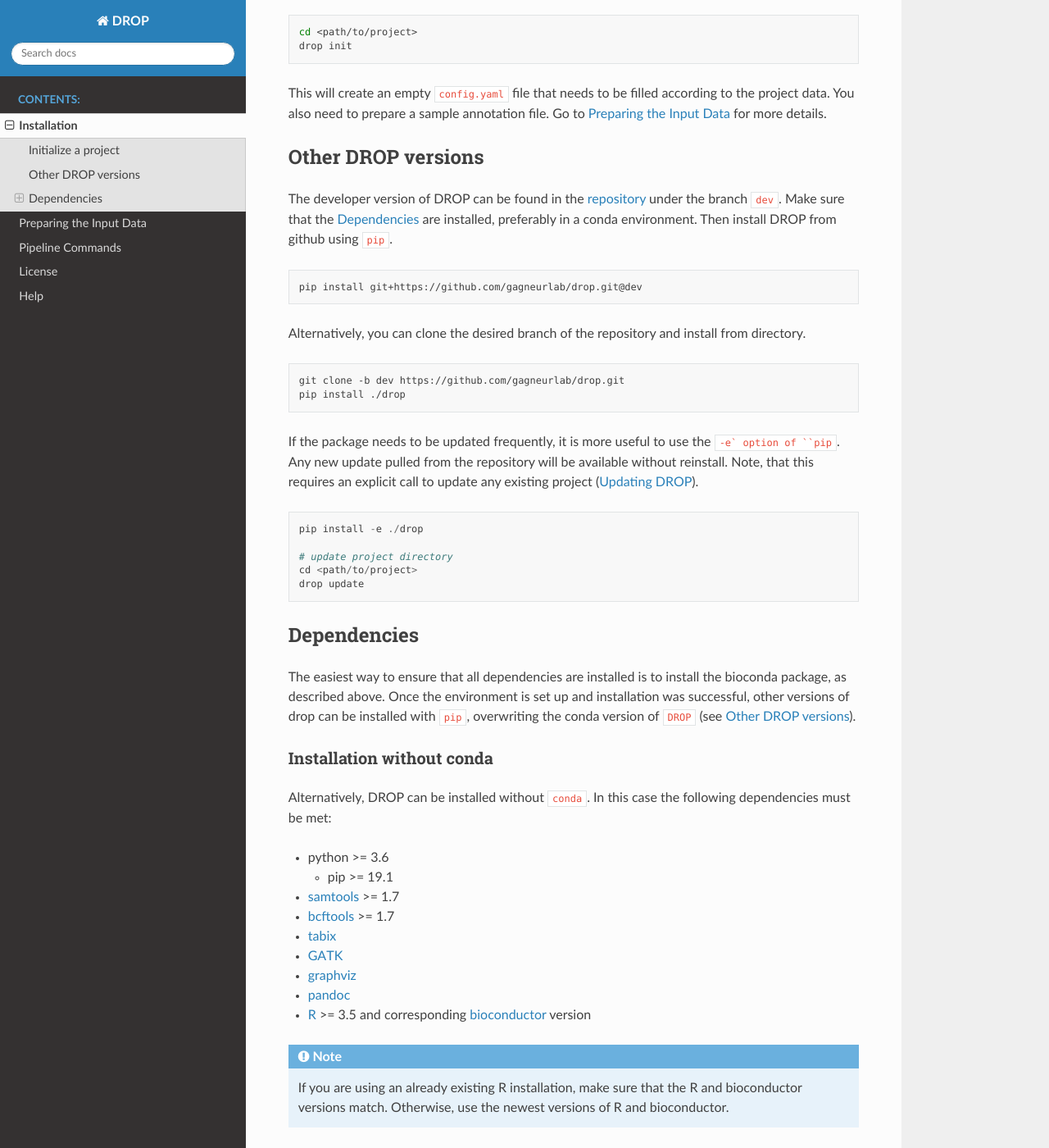
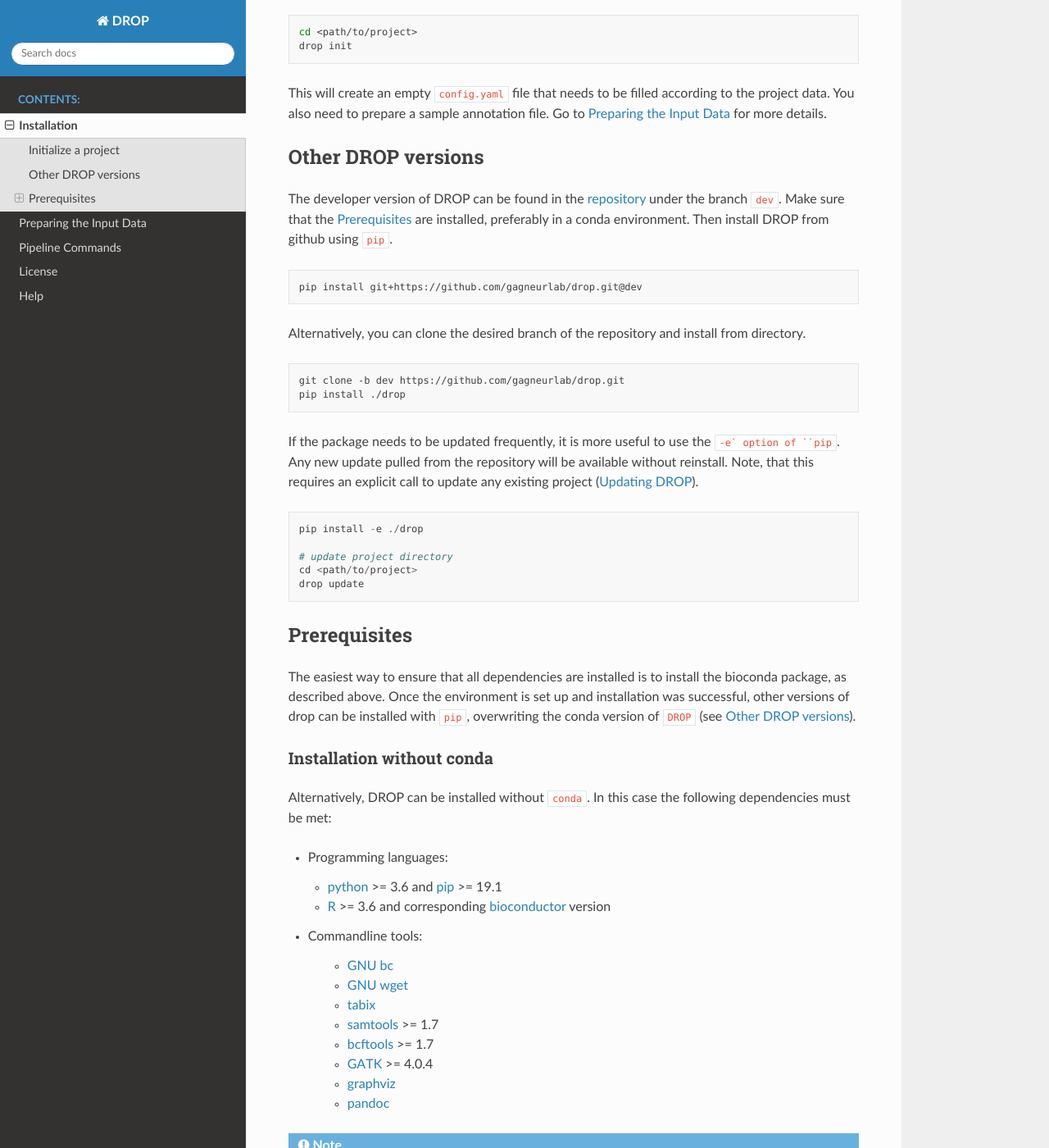
Before and after one commit to gagneurlab/drop, a Sphinx documentation site: the page built from docs/source/installation.rst, in a window 1280 px wide and 1400 px high, scrolled down 914 px. Shown: the whole window at 82% size. Built offline with Sphinx 7.4.7 and the Read the Docs theme 2.0.0, drawn with Linux system fonts in a browser that asks for light colours.

Commit message:
applied requested changes

```diff
--- a/docs/source/installation.rst
+++ b/docs/source/installation.rst
@@ -55,7 +55,7 @@ Other DROP versions
 
 The developer version of DROP can be found in the `repository <https://github.com/gagneurlab/drop>`_ under the branch
 ``dev``.
-Make sure that the :any:`dependencies` are installed, preferably in a conda environment.
+Make sure that the :any:`prerequisites` are installed, preferably in a conda environment.
 Then install DROP from github using ``pip``.
 
 .. code-block:: bash
@@ -83,10 +83,10 @@ Note, that this requires an explicit call to update any existing project (:any:`
     drop update
 
 
-.. _dependencies:
+.. _prerequisites:
 
-Dependencies
-------------
+Prerequisites
+-------------
 
 The easiest way to ensure that all dependencies are installed is to install the bioconda package, as described above.
 Once the environment is set up and installation was successful, other versions of drop can be installed with ``pip``,
@@ -97,23 +97,30 @@ Installation without conda
 ++++++++++++++++++++++++++
 Alternatively, DROP can be installed without ``conda``. In this case the following dependencies must be met:
 
-* python >= 3.6
+* Programming languages:
 
-  * pip >= 19.1
+  * `python <https://www.python.org/>`_ >= 3.6 and `pip <https://pip.pypa.io/en/stable/installing/>`_ >= 19.1
 
-* `samtools <https://www.htslib.org/download/>`_ >= 1.7
+  * `R <https://www.r-project.org/>`_ >= 3.6 and corresponding `bioconductor <https://bioconductor.org/install/>`_ version
 
-* `bcftools <https://github.com/samtools/bcftools>`_ >= 1.7
+* Commandline tools:
 
-* `tabix <https://www.htslib.org/download/>`_
+    * `GNU bc <https://www.gnu.org/software/bc/>`_
 
-* `GATK <https://software.broadinstitute.org/gatk/>`_
+    * `GNU wget <https://www.gnu.org/software/wget/>`_
 
-* `graphviz <https://www.graphviz.org/>`_
+    * `tabix <https://www.htslib.org/download/>`_
 
-* `pandoc <https://pandoc.org/>`_
+    * `samtools <https://www.htslib.org/download/>`_ >= 1.7
 
-* `R <https://www.r-project.org/>`_ >= 3.5 and corresponding `bioconductor <https://bioconductor.org/install/>`_ version
+    * `bcftools <https://github.com/samtools/bcftools>`_ >= 1.7
+
+    * `GATK <https://software.broadinstitute.org/gatk/>`_ >= 4.0.4
+
+    * `graphviz <https://www.graphviz.org/>`_
+
+    * `pandoc <https://pandoc.org/>`_
+
 
 .. note::
 
```
